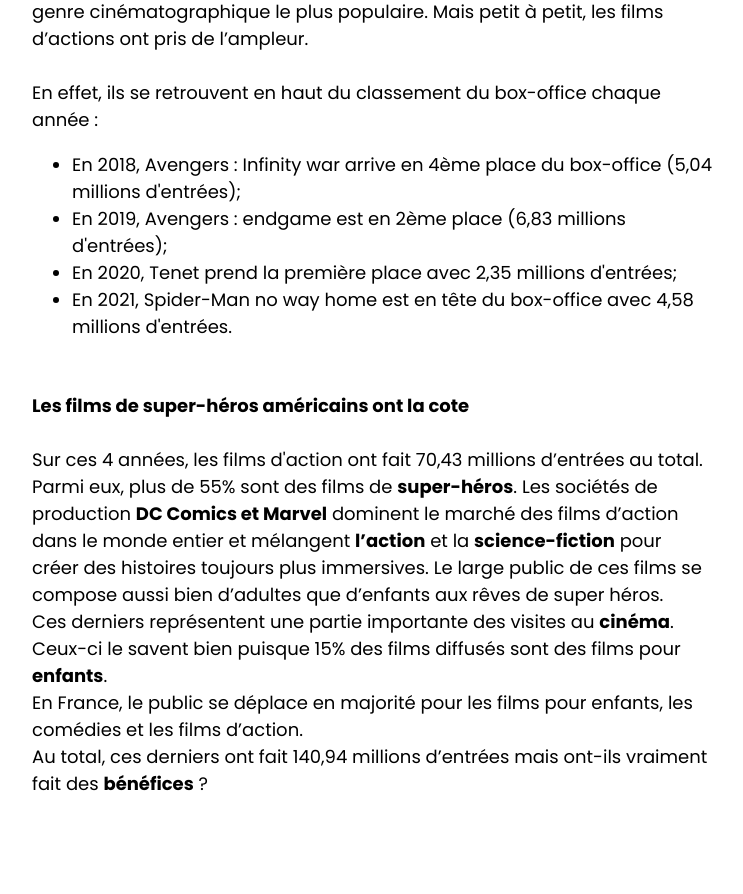
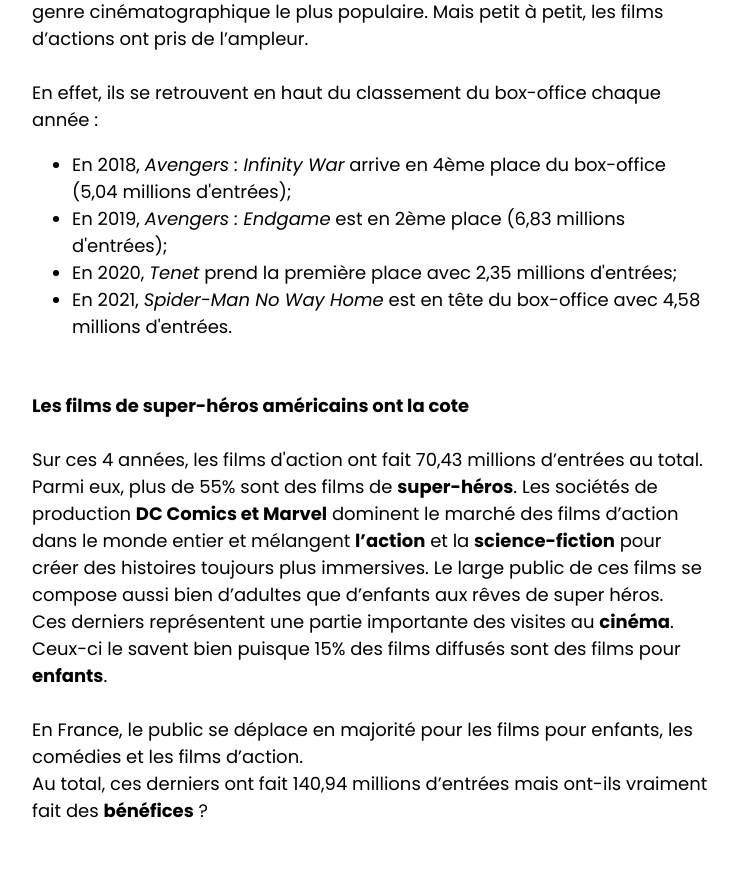
Before and after one commit to AylineT/Big-Data-Cinema, a plain HTML site: page index.html in a window 1280 px wide. Shown: the part 3786-4680 px from the top of the page, without its empty margins (268-1011 px from the left). Drawn offline with Linux system fonts and the light colour scheme.

Commit message:
modifs texte

```diff
--- a/index.html
+++ b/index.html
@@ -103,15 +103,15 @@
         <p><br> La <b>comédie</b> est connue pour être très appréciée en France, pourtant ce sont les<b> films d’action</b> qui génèrent le plus d’entrées au cinéma. Cela n’a pas toujours été le cas, avant l’arrivée des blockbusters américains dans les années 70, la comédie et en particulier la <b>comédie française</b> était le genre cinématographique le plus populaire. Mais petit à petit, les films d’actions ont pris de l’ampleur.<br>
            <br> En effet, ils se retrouvent en haut du classement du box-office chaque année :</p>
             <ul>
-                <li>En 2018, Avengers : Infinity war arrive en 4ème place du box-office (5,04 millions d'entrées); <br></li>
-                <li>En 2019, Avengers : endgame est en 2ème place (6,83 millions d'entrées); <br></li>
-                <li>En 2020, Tenet prend la première place avec 2,35 millions d'entrées; <br></li>
-                <li>En 2021, Spider-Man no way home est en tête du box-office avec 4,58 millions d'entrées. <br></li>
+                <li>En 2018, <i>Avengers : Infinity War</i> arrive en 4ème place du box-office (5,04 millions d'entrées); <br></li>
+                <li>En 2019, <i>Avengers : Endgame</i> est en 2ème place (6,83 millions d'entrées); <br></li>
+                <li>En 2020, <i>Tenet</i> prend la première place avec 2,35 millions d'entrées; <br></li>
+                <li>En 2021, <i>Spider-Man No Way Home</i> est en tête du box-office avec 4,58 millions d'entrées. <br></li>
             </ul><br>
         <p><b>Les films de super-héros américains ont la cote </b> <br><br>
             Sur ces 4 années, les films d'action ont fait 70,43 millions d’entrées au total. Parmi eux, plus de 55% sont des films de <b>super-héros</b>. Les sociétés de production <b>DC Comics et Marvel</b> dominent le marché des films d’action dans le monde entier et mélangent <b>l’action</b> et la <b>science-fiction</b> pour créer des histoires toujours plus immersives. Le large public de ces films se compose aussi bien d’adultes que d’enfants aux rêves de super héros. <br>
             Ces derniers représentent une partie importante des visites au <b>cinéma</b>. Ceux-ci le savent bien puisque 15% des films diffusés sont des films pour <b>enfants</b>. <br>
-            En France, le public se déplace en majorité pour les films pour enfants, les comédies et les films d’action. <br> Au total, ces derniers ont fait 140,94 millions d’entrées mais ont-ils vraiment fait des <b>bénéfices</b> ?
+            </br>En France, le public se déplace en majorité pour les films pour enfants, les comédies et les films d’action. <br> Au total, ces derniers ont fait 140,94 millions d’entrées mais ont-ils vraiment fait des <b>bénéfices</b> ?
         </p>
     </article>
 
```
